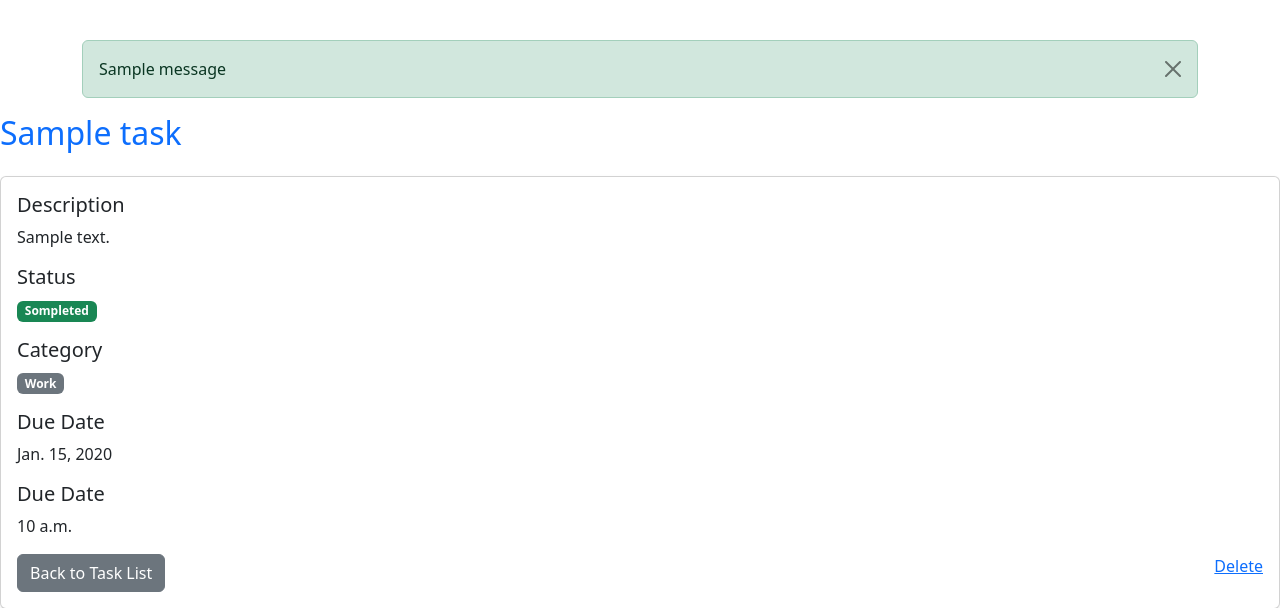
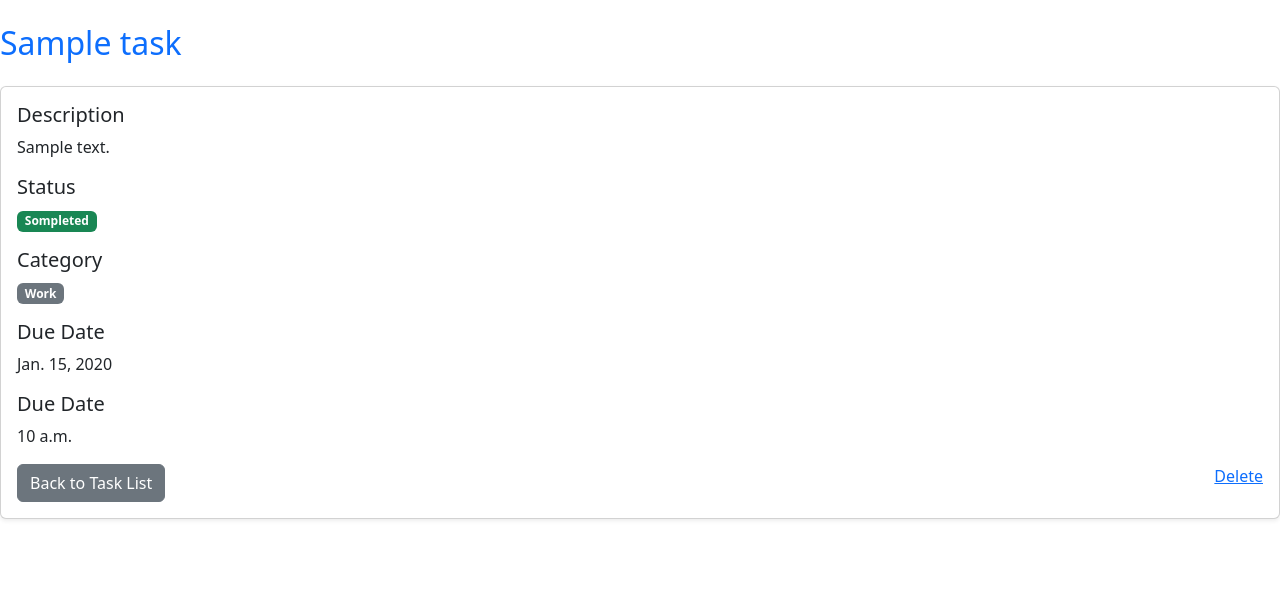
Before and after one commit to mdfahimshahriar17/To-Do, a Django app: template task/templates/task_detail.html in a window 1280 px wide. Shown: the part 56-664 px from the top of the page. Run offline with Django 5.2, Linux system fonts and the light colour scheme; the template is opened without the code that fills it: values that come from a table or form of the project are taken from there, others are empty; tables that the repository leaves empty hold one stand-in row (values such as "Sample post"); one stand-in notice (Sample message) is shown; parts of the project's set-up code (start-up, migrations or seed data) failed here and were passed over; some libraries are stand-ins or nearby versions.

Commit message:
Removed message from base.html

```diff
--- a/templates/base.html
+++ b/templates/base.html
@@ -41,22 +41,6 @@
     </nav>
 
     <br>
-    <div class="container mt-3">
-      {% if messages %}
-        {% for message in messages %}
-          <div
-            class="alert alert-{{ message.tags }} alert-dismissible fade show"
-            role="alert">
-            {{ message }}
-            <button
-              type="button"
-              class="btn-close"
-              data-bs-dismiss="alert"
-            ></button>
-          </div>
-        {% endfor %}
-      {% endif %}
-    </div>
 
     {% block content %}
     {% endblock %}
```
